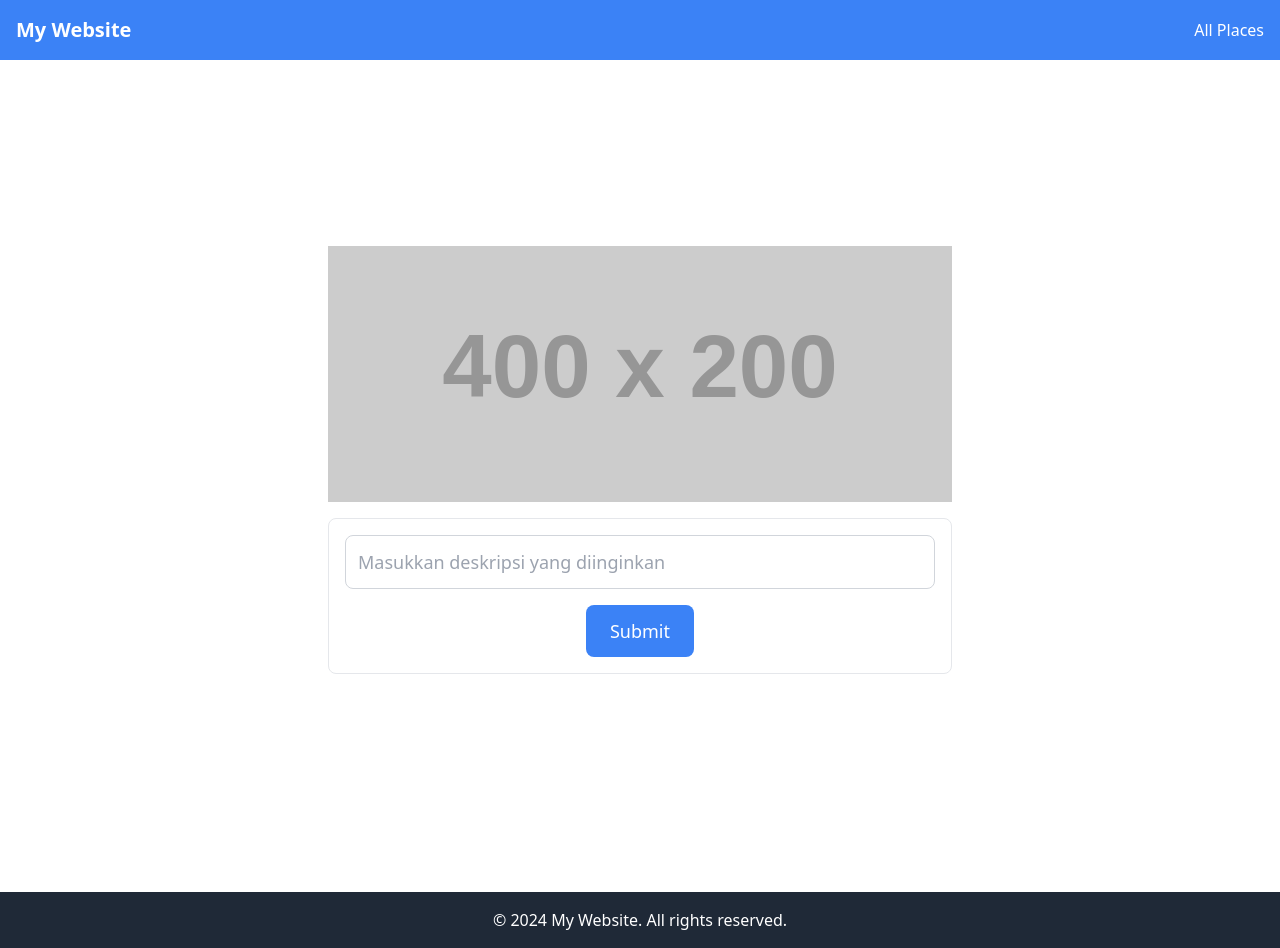
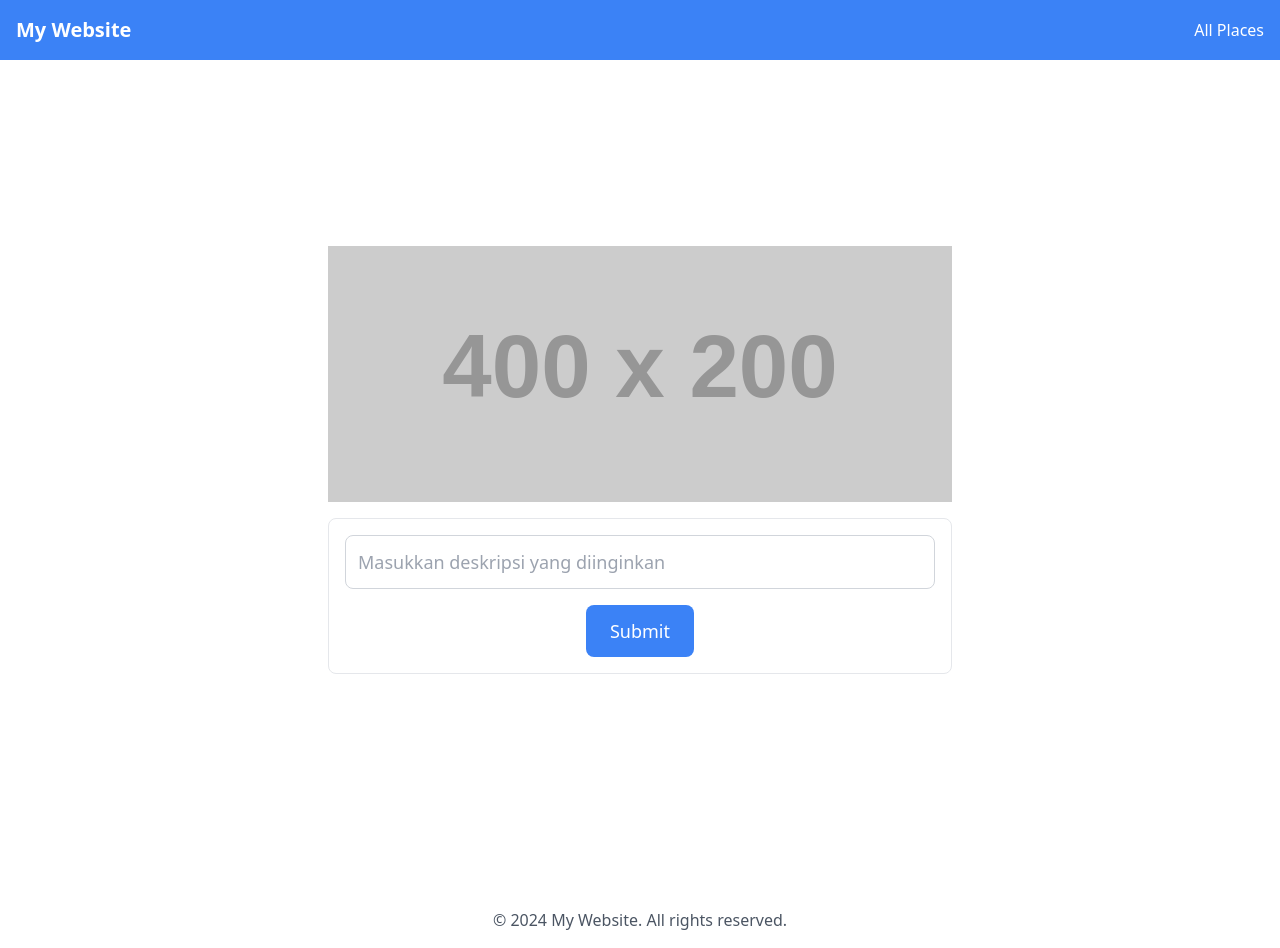
Before and after one commit to Banendra17/Rekom, a React (Create React App) app in the folder feapp/: page / in a window 1280 px wide. Built offline with nearby package versions, Linux system fonts and the light colour scheme.

Commit message:
Update footer

```diff
--- a/feapp/src/components/Footer.jsx
+++ b/feapp/src/components/Footer.jsx
@@ -4,9 +4,11 @@ import React from 'react';
 
 const Footer = () => {
   return (
-    <footer className="bg-gray-800 text-white p-4 mt-8">
+    <footer className="bg-white shadow-t p-4 mt-8">
       <div className="container mx-auto text-center">
-        <p className="text-sm sm:text-base">© 2024 My Website. All rights reserved.</p>
+        <p className="text-gray-600 text-sm sm:text-base">
+          © 2024 My Website. All rights reserved.
+        </p>
       </div>
     </footer>
   );
```
